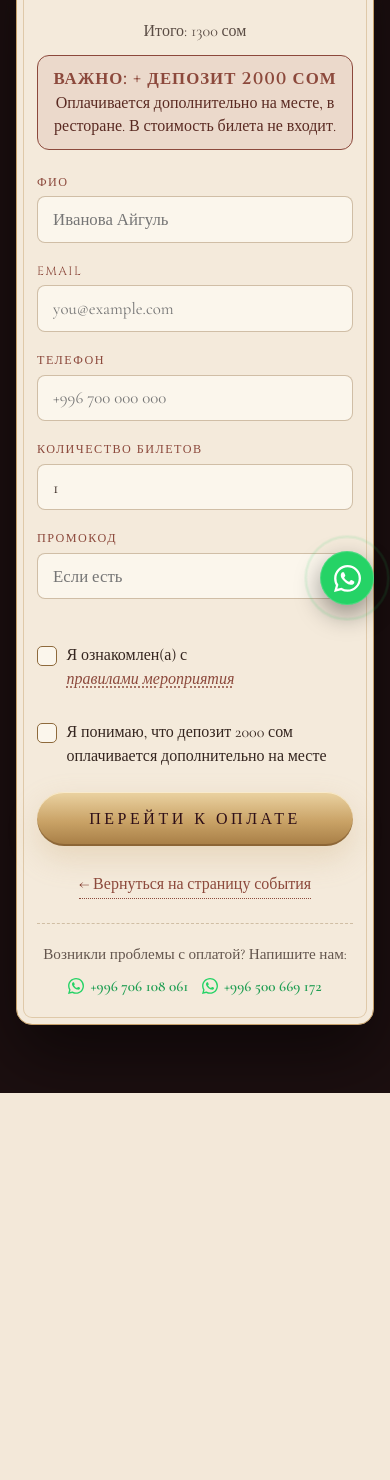
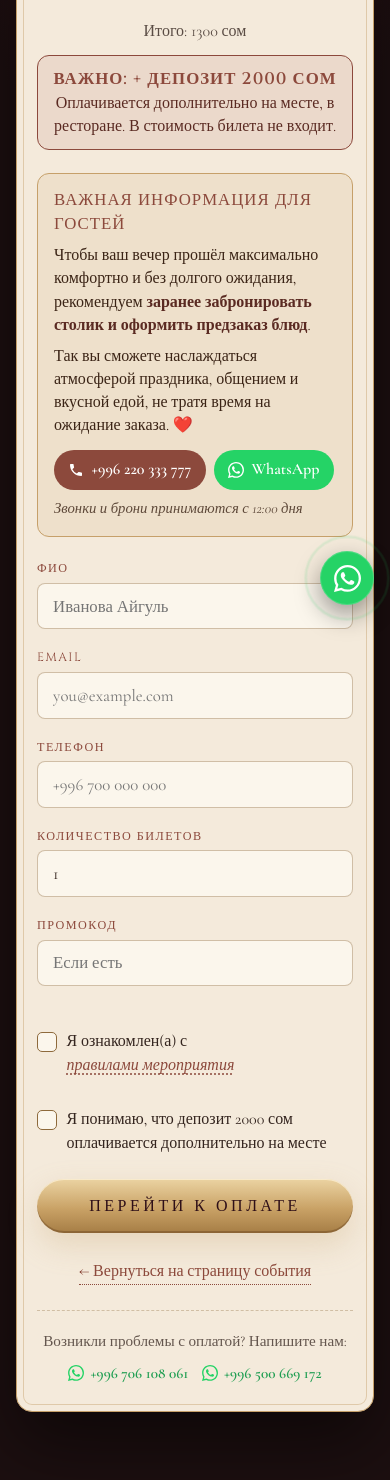
Before and after one commit to Sino0on/girlsclub, a Django app: page /tickets/buy/ in a window 390 px wide. Shown: the part 223-1703 px from the top of the page. Before the commit the page ends 1316 px from the top, so only its background shows below. Run offline with Django 5.2, Linux system fonts and the light colour scheme; data comes from the database, SQL or seed files in the repository; some web fonts are replaced.

Commit message:
Checkout and success pages: table booking / pre-order notice with phone and WhatsApp
Co-Authored-By: Claude Opus 5.5 <noreply@anthropic.com>

```diff
--- a/static/css/style.css
+++ b/static/css/style.css
@@ -1217,6 +1217,34 @@ html.gate-seen .gate{ display: none; }
 .whatsapp-panel__link:hover{ background: #ddf5e3; }
 .whatsapp-panel__link svg{ width: 19px; height: 19px; fill: #25D366; flex: 0 0 auto; }
 
+/* venue notice: book a table / pre-order food (checkout + success) */
+.booking{
+  margin: 0 0 1.4em;
+  padding: .9em 1em 1em;
+  text-align: left;
+  background: rgba(198,160,106,.14);
+  border: 1.5px solid var(--gold);
+  border-radius: 12px;
+  font-size: 1rem;
+  line-height: 1.45;
+  color: #3B2416;
+}
+.booking__title{ margin: 0 0 .45em; font-family: var(--label); letter-spacing: .06em; text-transform: uppercase; font-size: 1.05rem; color: var(--terracotta); }
+.booking__text{ margin: 0 0 .5em; }
+.booking__text b{ font-weight: 600; color: #5A2A22; }
+.booking__links{ display: flex; flex-wrap: wrap; gap: .5em; margin-top: .8em; }
+.booking__links a{
+  display: inline-flex; align-items: center; gap: .45em;
+  padding: .5em .9em; border-radius: 999px;
+  font-weight: 600; text-decoration: none; font-size: 1rem;
+}
+.booking__links svg{ width: 16px; height: 16px; fill: currentColor; flex: none; }
+.booking__phone{ background: var(--terracotta); color: #fff; }
+.booking__phone:hover{ background: #73392E; }
+.booking__wa{ background: #25D366; color: #fff; }
+.booking__wa:hover{ background: #1DA851; }
+.booking__hours{ margin: .6em 0 0; font-size: .92rem; font-style: italic; opacity: .8; }
+
 .checkout__contact{ margin-top: 1.6em; padding-top: 1.2em; border-top: 1px dashed rgba(142,106,60,.35); font-size: .95rem; }
 .checkout__contact-title{ margin: 0 0 .5em; opacity: .75; }
 .checkout__contact-links{ display: flex; flex-wrap: wrap; justify-content: center; gap: .6em .9em; }
--- /dev/null
+++ b/tickets/templates/tickets/_table_booking.html
@@ -0,0 +1,18 @@
+{% comment %} Table booking / pre-order notice from the venue. Shown on the
+   checkout page and again after purchase. Number lives only here. {% endcomment %}
+<div class="booking" role="note">
+  <p class="booking__title">Важная информация для гостей</p>
+  <p class="booking__text">Чтобы ваш вечер прошёл максимально комфортно и без долгого ожидания, рекомендуем <b>заранее забронировать столик и оформить предзаказ блюд</b>.</p>
+  <p class="booking__text">Так вы сможете наслаждаться атмосферой праздника, общением и вкусной едой, не тратя время на ожидание заказа. ❤️</p>
+  <div class="booking__links">
+    <a href="tel:+996220333777" class="booking__phone">
+      <svg viewBox="0 0 24 24" aria-hidden="true"><path d="M6.6 10.8a15.1 15.1 0 0 0 6.6 6.6l2.2-2.2c.3-.3.7-.4 1-.2 1.1.4 2.3.6 3.6.6.6 0 1 .4 1 1V20c0 .6-.4 1-1 1A17 17 0 0 1 3 4c0-.6.4-1 1-1h3.5c.6 0 1 .4 1 1 0 1.3.2 2.5.6 3.6.1.3 0 .7-.2 1l-2.3 2.2z"/></svg>
+      <span>+996 220 333 777</span>
+    </a>
+    <a href="https://wa.me/996220333777" target="_blank" rel="noopener noreferrer" class="booking__wa">
+      <svg viewBox="0 0 24 24" aria-hidden="true"><path d="M17.472 14.382c-.297-.149-1.758-.867-2.03-.967-.273-.099-.471-.148-.67.15-.197.297-.767.966-.94 1.164-.173.199-.347.223-.644.075-.297-.15-1.255-.463-2.39-1.475-.883-.788-1.48-1.761-1.653-2.059-.173-.297-.018-.458.13-.606.134-.133.298-.347.446-.52.149-.174.198-.298.298-.497.099-.198.05-.371-.025-.52-.075-.149-.669-1.612-.916-2.207-.242-.579-.487-.5-.669-.51-.173-.008-.371-.01-.57-.01-.198 0-.52.074-.792.372-.272.297-1.04 1.016-1.04 2.479 0 1.462 1.065 2.875 1.213 3.074.149.198 2.096 3.2 5.077 4.487.709.306 1.262.489 1.694.625.712.227 1.36.195 1.871.118.571-.085 1.758-.719 2.006-1.413.248-.694.248-1.289.173-1.413-.074-.124-.272-.198-.57-.347m-5.421 7.403h-.004a9.87 9.87 0 0 1-5.031-1.378l-.361-.214-3.741.982.998-3.648-.235-.374a9.86 9.86 0 0 1-1.51-5.26c.001-5.45 4.436-9.884 9.888-9.884 2.64 0 5.122 1.03 6.988 2.898a9.825 9.825 0 0 1 2.893 6.994c-.003 5.45-4.437 9.884-9.885 9.884M20.52 3.449C18.24 1.245 15.24 0 12.045 0 5.463 0 .104 5.36.101 11.943c0 2.105.549 4.16 1.595 5.976L0 24l6.335-1.652a11.882 11.882 0 0 0 5.71 1.447h.006c6.583 0 11.941-5.363 11.943-11.945 0-3.191-1.24-6.19-3.475-8.402"/></svg>
+      <span>WhatsApp</span>
+    </a>
+  </div>
+  <p class="booking__hours">Звонки и брони принимаются с 12:00 дня</p>
+</div>
--- a/tickets/templates/tickets/buy.html
+++ b/tickets/templates/tickets/buy.html
@@ -17,6 +17,7 @@
     {% if EVENT.deposit %}
     <p class="checkout__deposit"><strong>Важно: + депозит {{ EVENT.deposit }} сом</strong>Оплачивается дополнительно на месте, в ресторане. В стоимость билета не входит.</p>
     {% endif %}
+    {% include "tickets/_table_booking.html" %}
 
     {% if messages %}
       {% for message in messages %}
--- a/tickets/templates/tickets/success.html
+++ b/tickets/templates/tickets/success.html
@@ -35,6 +35,8 @@
         {% if order.quantity > 1 %}Каждый билет можно показать отдельно — их можно передать разным людям.{% endif %}
       </p>
 
+      {% include "tickets/_table_booking.html" %}
+
       <a href="{% url 'event:home' %}" class="checkout__back">← Вернуться на страницу события</a>
     {% else %}
       <div class="checkout__divider" aria-hidden="true">✦</div>
```
